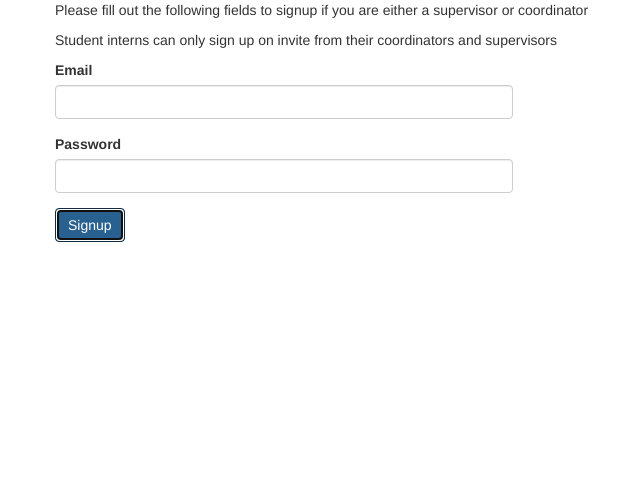
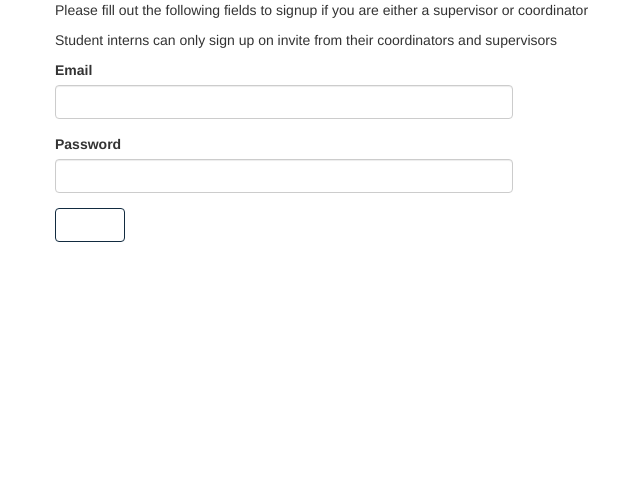
Before and after one commit to nkmathew/intern-portal, a Yii app: template views/site/signup.php in a window 1280 px wide, with the restyled element focused. Shown: the part 140-622 px from the top of the page, without its empty margins (15-655 px from the left). Run offline with PHP 8.4 and a stand-in for Yii, Linux system fonts and the light colour scheme; the template is opened without the code that fills it, so the values that code supplies are empty; form fields are guessed from the names that the template uses; some libraries are stand-ins or nearby versions.

Commit message:
Remove outline and background when button is clicked

```diff
--- a/web/css/site.css
+++ b/web/css/site.css
@@ -154,3 +154,8 @@ a.desc:after {
     font-size: 17px;
     /*padding: 3px;*/
 }
+
+.btn:focus,.btn:active {
+    outline: none !important;
+    background: transparent !important;
+}
```
